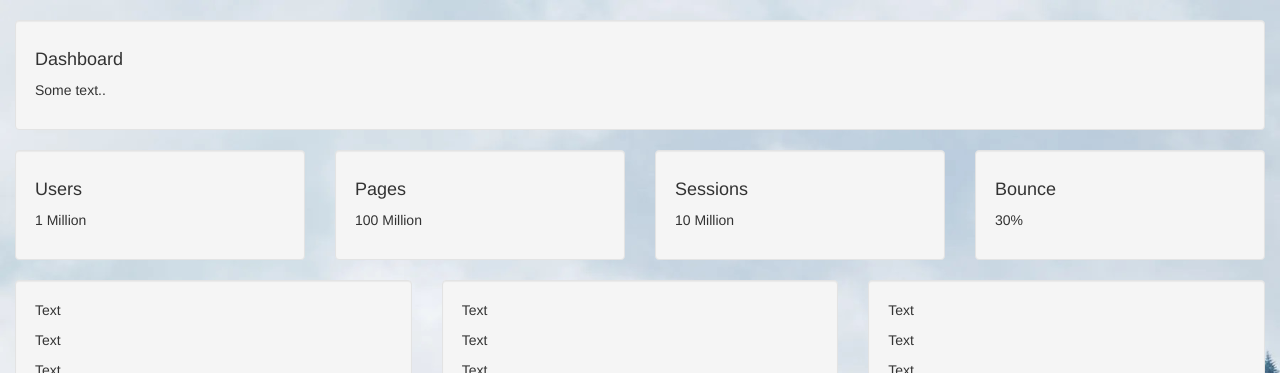
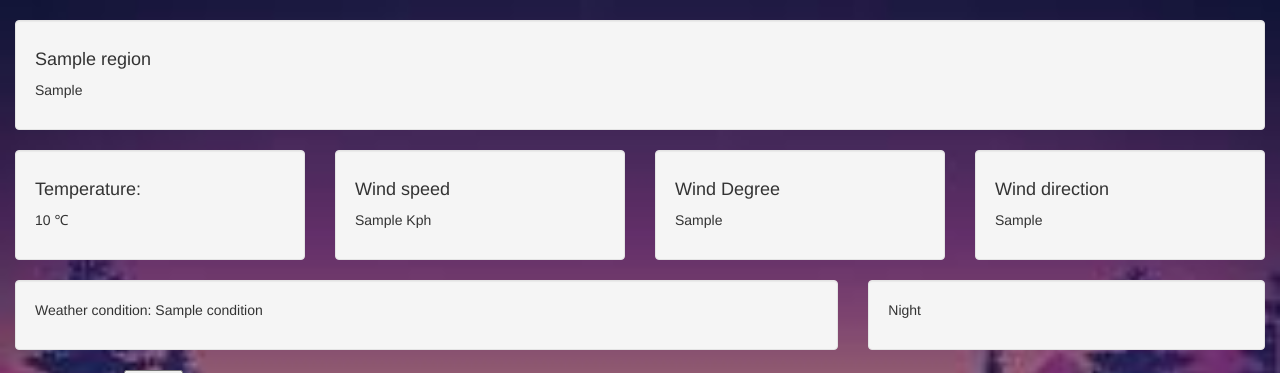
Before and after one commit to tuningfolk/CSEA-induction, a Flask app: template templates/index.html in a window 1280 px wide. Shown: the top 373 px of the page. Run offline with Flask 2, Linux system fonts and the light colour scheme; the template is opened without the code that fills it: most values are stand-ins (such as "Sample title", 1, 10 or a date in 2020); some libraries are stand-ins or nearby versions.

Commit message:
Final v1

```diff
--- a/app.py
+++ b/app.py
@@ -20,20 +20,33 @@ app.config["TEMPLATES_AUTO_RELOAD"] = True
 
 @app.route('/', methods = ["GET", "POST"])
 def index():
+    # api_key = os.environ.get("API_KEY")
+    symbol = "NEW DELHI"
+    url = f"https://api.weatherapi.com/v1/current.json?key=8e67619d356c4ac7ad861838230801&q={urllib.parse.quote(symbol)}&aqi=yes"
+
+    response = requests.get(url)
+    response.raise_for_status()
+
+    quote = response.json()
+    is_day = int(quote["current"]["is_day"])
+    temp_c = quote["current"]["temp_c"]
+    temp_f = quote["current"]["temp_f"]
+
+    condition = quote["current"]["condition"]["text"]
+
+    wind_kph = quote["current"]["wind_kph"]
+    wind_degree = quote["current"]["wind_degree"]
+    wind_dir = quote["current"]["wind_dir"]
+
+    region = quote["location"]["name"]
+    location_country = quote["location"]["country"]
+
+    # print(quote["current"])
+
     if(request.method == "POST"):
         country_name = request.form.get("country_name")
         symbol = country_name
-        url = f"https://api.weatherapi.com/v1/current.json?key=8e67619d356c4ac7ad861838230801&q={urllib.parse.quote(symbol)}&aqi=yes"
-
-        response = requests.get(url)
-        response.raise_for_status()
-
-        quote = response.json()
-
-
-    else:
-        # api_key = os.environ.get("API_KEY")
-        symbol = "NEW DELHI"
+        print(symbol)
         url = f"https://api.weatherapi.com/v1/current.json?key=8e67619d356c4ac7ad861838230801&q={urllib.parse.quote(symbol)}&aqi=yes"
 
         response = requests.get(url)
@@ -41,8 +54,20 @@ def index():
 
         quote = response.json()
         is_day = int(quote["current"]["is_day"])
-        print(quote)
+        temp_c = quote["current"]["temp_c"]
+        temp_f = quote["current"]["temp_f"]
+
+        condition = quote["current"]["condition"]["text"]
+
+        wind_kph = quote["current"]["wind_kph"]
+        wind_degree = quote["current"]["wind_degree"]
+        wind_dir = quote["current"]["wind_dir"]
+
+        region = quote["location"]["name"]
+        location_country = quote["location"]["country"]
 
 
 
-        return render_template("index.html", is_day = is_day, countries = country)
+
+
+    return render_template("index.html", condition = condition, wind_kph = wind_kph, wind_degree = wind_degree, wind_dir = wind_dir, is_day = is_day,temp_c = temp_c, temp_f = temp_f, region = region, location_country  = location_country, countries = country,)
--- a/countries.py
+++ b/countries.py
@@ -249,5 +249,3 @@ country={
     'ZM':'Zambia',
     'ZW':'Zimbabwe'
 }
-
-print(country)
--- a/templates/index.html
+++ b/templates/index.html
@@ -1,5 +1,7 @@
 {% extends "layout.html" %}
 {% block head %}
+
+{% if is_day %}
 <style>
 
         body {
@@ -9,6 +11,19 @@
             background-size: 100% 100%;
         }
 </style>
+{% else %}
+<style>
+
+    body {
+        background-image: url('/static/night_wp.jpeg');
+        background-repeat: no-repeat;
+        background-attachment: fixed;
+        background-size: 100% 100%;
+    }
+</style>
+
+{% endif %}
+
 {% endblock %}
 
 
@@ -29,37 +44,37 @@
 
       <div class="col-sm-12">
         <div class="well">
-          <h4>Dashboard</h4>
-          <p>Some text..</p>
+          <h4>{{ region }}</h4>
+          <p>{{ location_country }}</p>
         </div>
         <div class="row">
           <div class="col-sm-3">
             <div class="well">
-              <h4>Users</h4>
-              <p>1 Million</p>
+              <h4>Temperature:</h4>
+              <p>{{ temp_c }}  &#8451</p>
             </div>
           </div>
           <div class="col-sm-3">
             <div class="well">
-              <h4>Pages</h4>
-              <p>100 Million</p>
+              <h4>Wind speed</h4>
+              <p>{{ wind_kph }} Kph</p>
             </div>
           </div>
           <div class="col-sm-3">
             <div class="well">
-              <h4>Sessions</h4>
-              <p>10 Million</p>
+              <h4>Wind Degree</h4>
+              <p>{{ wind_degree }}</p>
             </div>
           </div>
           <div class="col-sm-3">
             <div class="well">
-              <h4>Bounce</h4>
-              <p>30%</p>
+              <h4>Wind direction</h4>
+              <p>{{ wind_dir }} </p>
             </div>
           </div>
         </div>
         <div class="row">
-          <div class="col-sm-4">
+          <!-- <div class="col-sm-4">
             <div class="well">
               <p>Text</p>
               <p>Text</p>
@@ -79,17 +94,22 @@
               <p>Text</p>
               <p>Text</p>
             </div>
-          </div>
+          </div> -->
         </div>
         <div class="row">
           <div class="col-sm-8">
             <div class="well">
-              <p>Text</p>
+              <p>Weather condition: {{ condition }}</p>
             </div>
           </div>
           <div class="col-sm-4">
             <div class="well">
-              <p>Text</p>
+                {% if is_day %}
+                    <p> Day</p>
+                {% else %}
+                    <p>Night</p>
+
+                {% endif %}
             </div>
           </div>
         </div>
@@ -98,9 +118,9 @@
   </div>
 
 <form action = "/" method="post">
-    <select id="country_name">
+    <select name="country_name">
         {% for country in countries %}
-            <option>{{ countries[country] }}</option>
+            <option value= "{{ countries[country] }}" >{{ countries[country] }}</option>
         {% endfor %}
     </select>
     <button type="submit">Submit</button>
```
